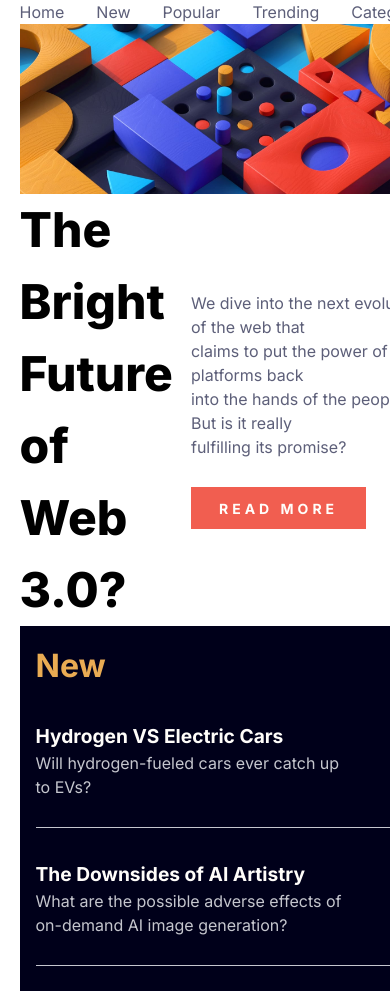
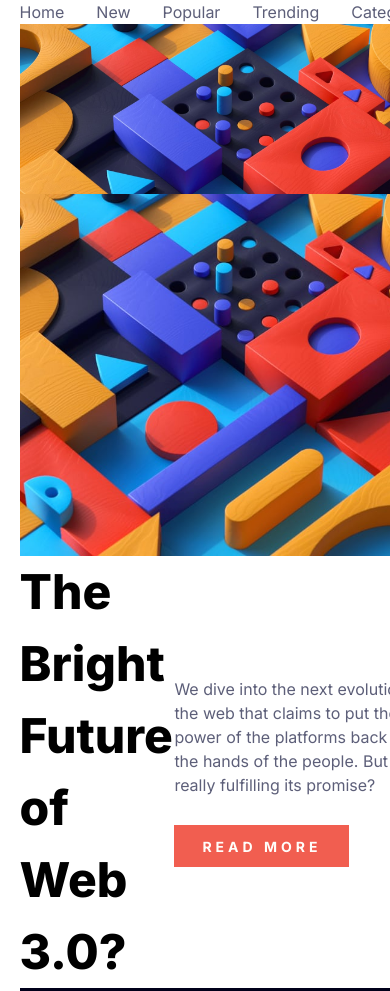
Before and after one commit to vintech05/news-homepage-main, a website: page index.html in a window 390 px wide. Shown: the top 991 px of the page. Drawn offline with Linux system fonts and the light colour scheme.

Commit message:
added hero image for mobile section

```diff
--- a/index.html
+++ b/index.html
@@ -26,19 +26,22 @@
         </ul>
       </nav>
       <main>
-        <img src="/assets/images/image-web-3-desktop.jpg" alt="image-web-3-desktop">
+        <img id="img-desktop" src="/assets/images/image-web-3-desktop.jpg" alt="image-web-3-desktop">
+        <img id="img-mobile" src="/assets/images/image-web-3-mobile.jpg" alt="image-web-3-mobile">
         <div class="main-content">
           <div class="main-headline">
-            The Bright <br> Future of <br> Web 3.0?
+            <p>The Bright Future of Web 3.0?</p>
           </div>
           <div class="main-headline__description">
-            We dive into the next evolution of the web that <br> claims to put the power of the platforms back <br>
-            into
-            the hands
-            of
-            the
-            people.
-            But is it really <br> fulfilling its promise?
+            <p>
+              We dive into the next evolution of the web that claims to put the power of the platforms back
+              into
+              the hands
+              of
+              the
+              people.
+              But is it really fulfilling its promise?
+            </p>
             <div class="main-headline__cta">
               <button>Read more</button>
             </div>
```
